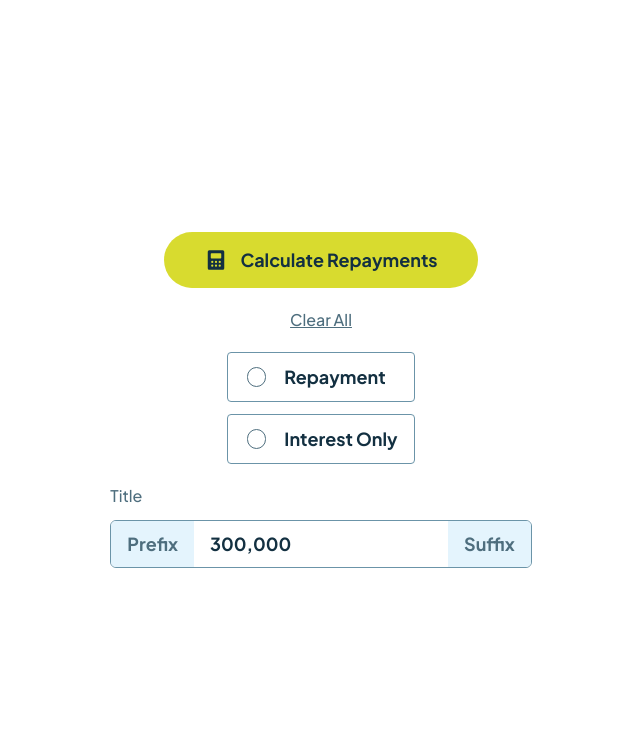
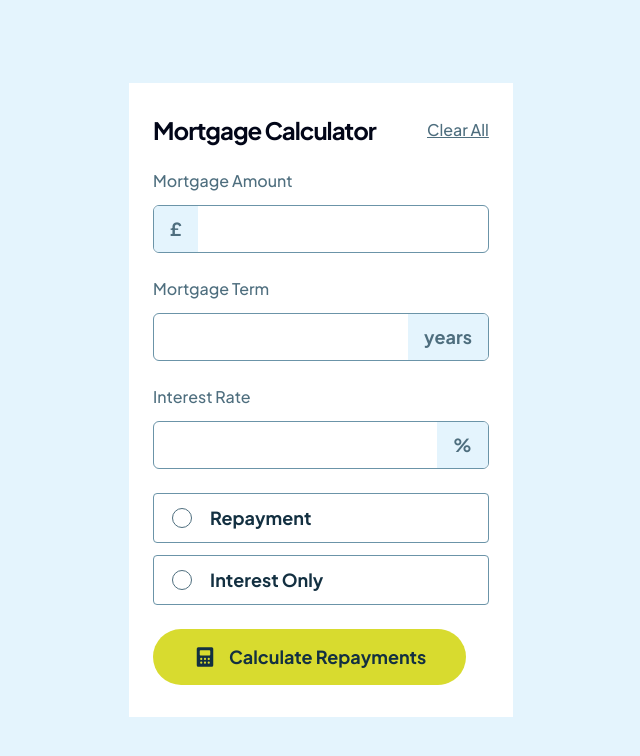
Before and after one commit to joshjavier/mortgage-repayment-calculator, a React (Vite) app: page / in a window 1280 px wide. Shown: the top 756 px of the page, without its empty margins (319-959 px from the left). Built offline with nearby package versions, Linux system fonts and the light colour scheme.

Commit message:
feat: assemble components of mortgage calculator

```diff
--- a/src/App.tsx
+++ b/src/App.tsx
@@ -4,39 +4,36 @@ import { RadioButton } from './components/radio-button/radio-button'
 import { Button } from './components/ui/button'
 import { RadioGroup } from './components/ui/radio-group'
 
-function RadioGroupDemo() {
-  return (
-    <RadioGroup>
-      <RadioButton value="repayment" label="Repayment" />
-      <RadioButton value="interestOnly" label="Interest Only" />
-    </RadioGroup>
-  )
-}
-
-function NumberFieldDemo() {
-  return (
-    <NumberField
-      value={300000}
-      leftSection="Prefix"
-      rightSection="Suffix"
-      label="Title"
-    />
-  )
-}
-
 function App() {
   return (
     <div className="flex min-h-svh flex-col items-center justify-center gap-5">
-      <Button>
-        <IconCalculator />
-        Calculate Repayments
-      </Button>
+      <div className="bg-white">
+        {/* Mortgage Calculator */}
+        <div className="space-y-300 px-300 py-400">
+          <div className="flex flex-wrap justify-between gap-100">
+            <h1 className="text-preset-2">Mortgage Calculator</h1>
+            <Button variant="link">Clear All</Button>
+          </div>
 
-      <Button variant="link">Clear All</Button>
+          {/* Form fields */}
+          <div className="flex flex-col gap-300">
+            <NumberField label="Mortgage Amount" leftSection="£" />
+            <NumberField label="Mortgage Term" rightSection="years" />
+            <NumberField label="Interest Rate" rightSection="%" />
+            <RadioGroup>
+              <RadioButton label="Repayment" value="repayment" />
+              <RadioButton label="Interest Only" value="interestOnly" />
+            </RadioGroup>
+          </div>
 
-      <RadioGroupDemo />
+          <Button>
+            <IconCalculator />
+            Calculate Repayments
+          </Button>
+        </div>
 
-      <NumberFieldDemo />
+        {/* Your results */}
+      </div>
     </div>
   )
 }
--- a/src/index.css
+++ b/src/index.css
@@ -169,6 +169,6 @@
     @apply border-border outline-ring/50;
   }
   body {
-    @apply bg-background text-foreground font-medium;
+    @apply text-foreground bg-slate-100 font-medium;
   }
 }
```
